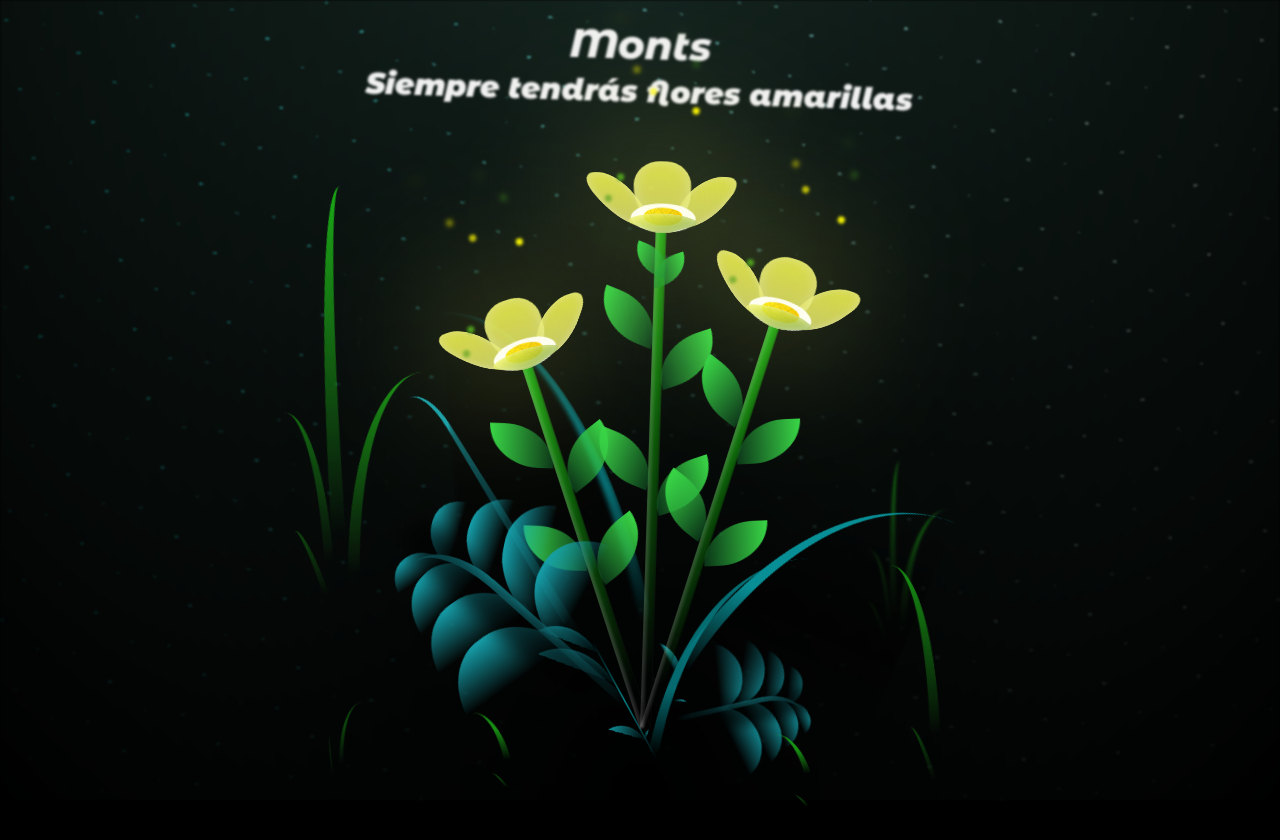
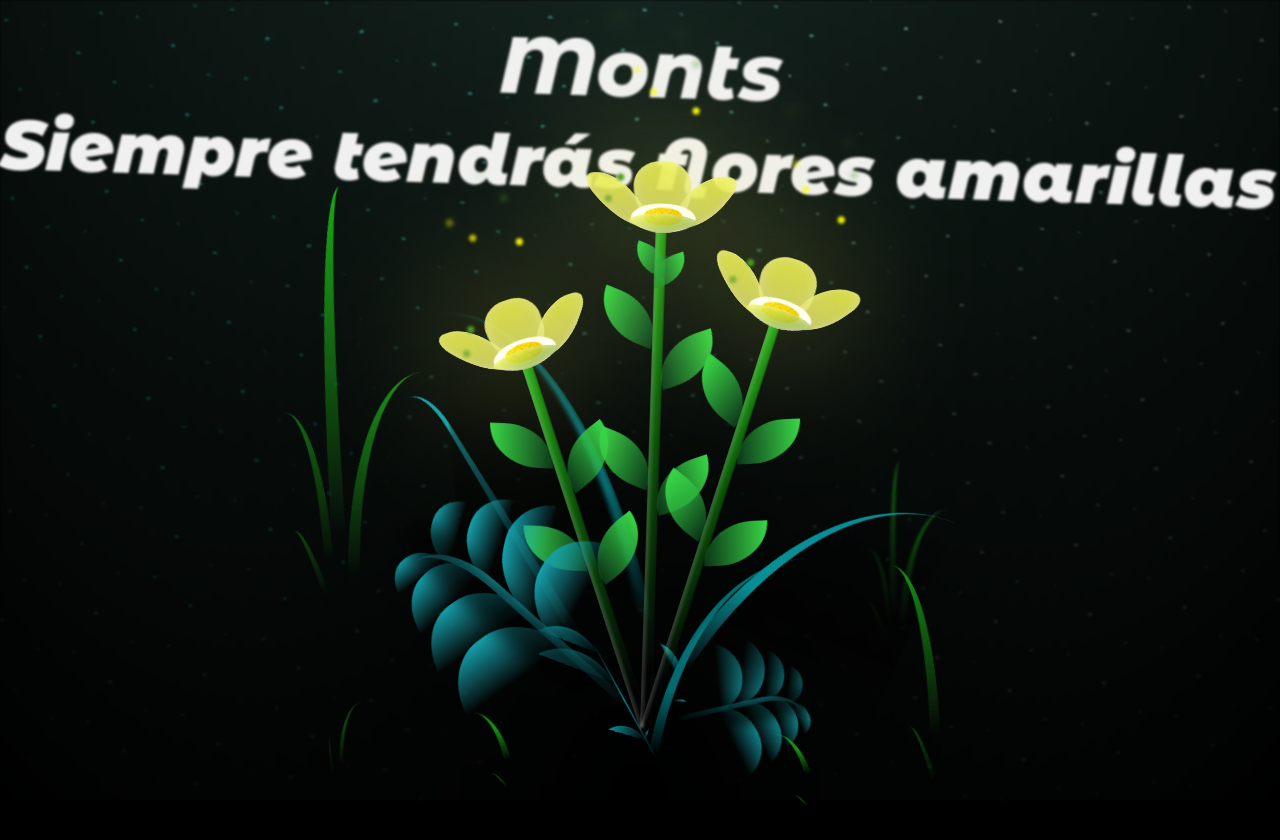
Before and after one commit to ivanrojo07/monts-flores-amarillas, a plain HTML site: page public/index.html in a window 1280 px wide. Drawn offline with Linux system fonts and the light colour scheme.

Commit message:
cambiar font-size css

```diff
--- a/public/style.css
+++ b/public/style.css
@@ -69,7 +69,7 @@ div .title-first {
   font-weight: 800;
   font-style: italic;
   color: #f0f0f0;
-  font-size: 40px;
+  font-size: 80px;
 }
 
 
@@ -83,7 +83,7 @@ div.title-first:last-of-type {
 div.title-second:last-of-type span {
   color: #f0f0f0;
   font-family: "Montserrat Alternates", sans-serif;
-  font-size: 30px;
+  font-size: 70px;
   font-weight: 900;
   font-style: italic;
   margin-left:-355px;
```
